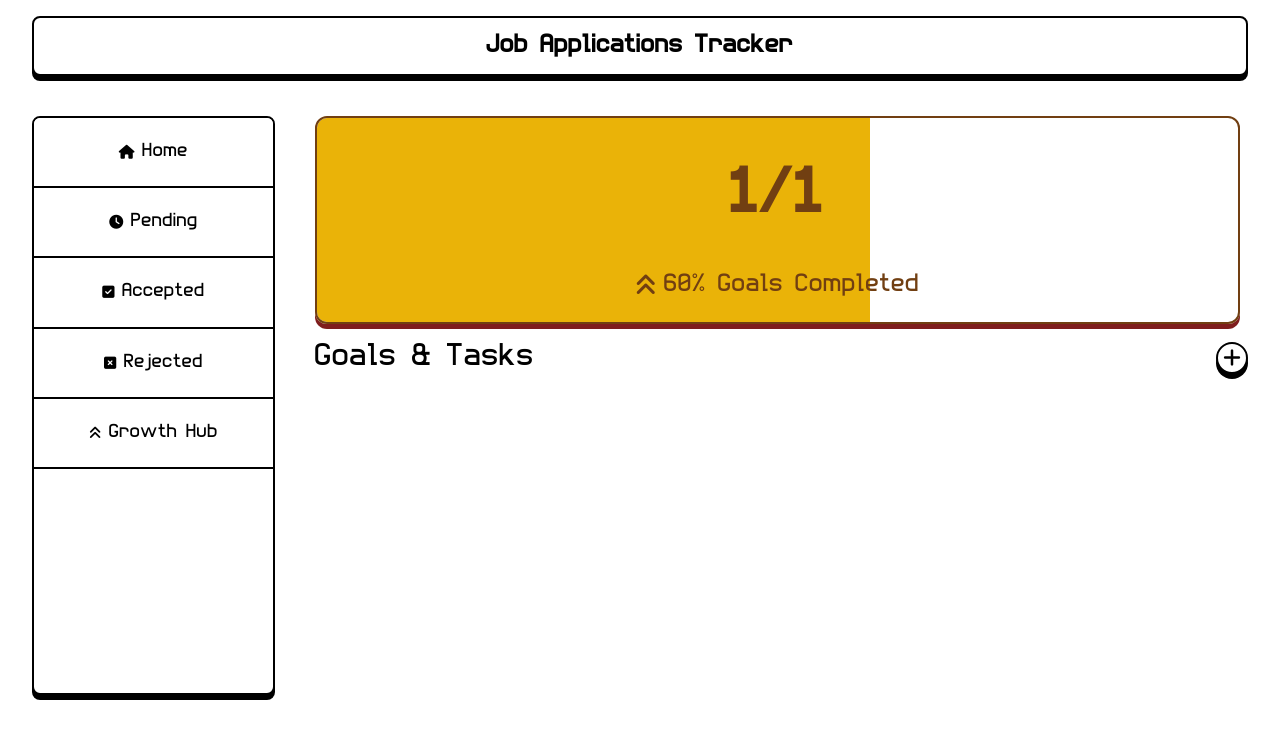
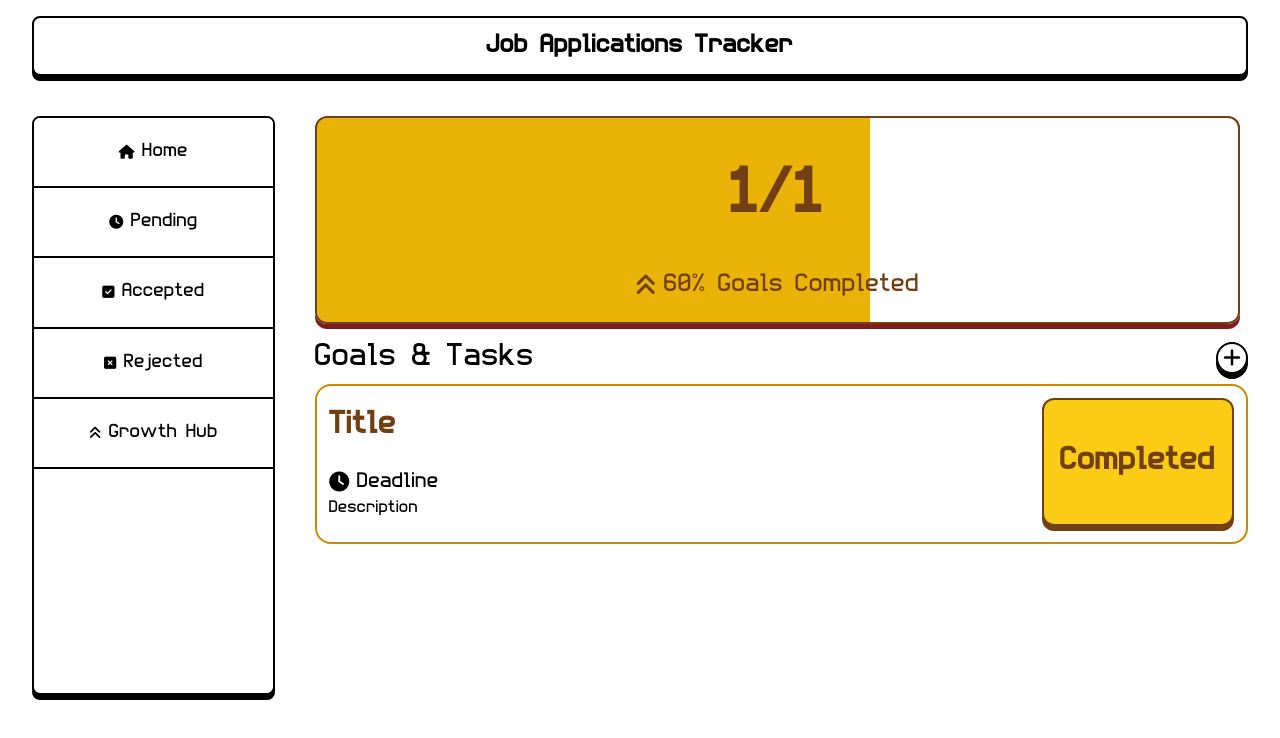
Before and after one commit to EyadMohamed919/job-application-tracker, a React (Create React App) app in the folder frontend/: page / in a window 1280 px wide. Both pictures are taken after a click on the button "Growth Hub". Shown: the top 738 px of the page. Built offline with nearby package versions, Linux system fonts and the light colour scheme; no server answers.

Commit message:
Added goal card placeholder

```diff
--- /dev/null
+++ b/frontend/src/Components/GoalCard.jsx
@@ -0,0 +1,23 @@
+import React from 'react'
+
+function GoalCard() {
+  return (
+    <div className="border-2 p-3 border-solid border-yellow-600 rounded-2xl flex justify-center items-center">
+
+        <div className="min-w-1/3 w-[28%] h-max flex flex-col justify-items-start mr-14">
+            <h3 id="jobTitle" className="text-left text-3xl text-yellow-900 font-bold">Title</h3>
+            <h3 id="companyTitle" className="text-left text-xl mt-6 w-fit flex justify-center items-center"><i className="fa-solid fa-clock w-fit m-auto mr-2"></i>Deadline</h3>
+            <p id="companyDescription" className="text-left">Description</p>
+        </div>
+
+
+
+        <div className="w-48 h-32 mt-0 mb-1  flex flex-col rounded-xl shadow-bottom-yellow text-yellow-900 border-solid border-2 bg-yellow-400 border-yellow-900 m-auto mr-0
+        hover:shadow-none hover:text-white hover:bg-yellow-900 duration-200 transition-all hover:cursor-pointer">
+            <h3 className="h-max text-3xl flex justify-center items-center font-bold m-auto ">Completed</h3>
+        </div>
+    </div>
+  )
+}
+
+export default GoalCard
--- a/frontend/src/Components/Growth.jsx
+++ b/frontend/src/Components/Growth.jsx
@@ -1,33 +1,12 @@
 import React, { useState } from 'react'
+import ProgressBar from './ProgressBar';
+import GoalCard from './GoalCard';
 
 function Growth() {
 
-    const noGoals = 5;
-    const noCompletedGoals = 3;
-    const [progressPercentage, setProgress] = useState(0);
-
-    setTimeout(() => {
-        setProgress(Math.round(noCompletedGoals/noGoals * 100));
-    }, 300);
-
   return (
     <div className="w-[80%] h-max m-auto mt-10 flex flex-col">
-        <div className="max-w-full h-52 m-auto flex">
-        <div className="number-box shadow-bottom-red ml-0 mr-2 relative bg-transparent
-                text-yellow-900 border-yellow-900 w-1/2 overflow-hidden">
-                    <div
-                        className="absolute transition-all duration-300 left-0 top-0 h-full bg-yellow-500 -z-10"
-                        style={{ width: `${progressPercentage}%` }}
-                    />
-
-                <h3 className="h-max pt-7 text-6xl flex justify-center items-center font-bold m-auto">1/1</h3>
-                <h3 className="h-fit w-fit text-2xl flex justify-center items-center m-auto">
-                    <i class="fa-solid w-fit h-fit m-auto mr-2 fa-angles-up"></i>
-                    {progressPercentage}% Goals Completed
-                </h3>
-
-            </div>
-        </div>
+        <ProgressBar/>
 
         <div className="mt-4 mb-2 w-full h-fit flex justify-center items-center">
             <h2 className="page-subtitle">Goals & Tasks</h2>
@@ -41,6 +20,10 @@ function Growth() {
 
 
         </div>
+
+        <div>
+            <GoalCard></GoalCard>
+        </div>
     </div>
   )
 }
--- /dev/null
+++ b/frontend/src/Components/ProgressBar.jsx
@@ -0,0 +1,31 @@
+import React, { useState } from 'react'
+
+function ProgressBar() {
+    const noGoals = 5;
+    const noCompletedGoals = 3;
+    const [progressPercentage, setProgress] = useState(0);
+
+    setTimeout(() => {
+        setProgress(Math.round(noCompletedGoals/noGoals * 100));
+    }, 300);
+    return (
+    <div className="max-w-full h-52 m-auto flex">
+        <div className="number-box shadow-bottom-red ml-0 mr-2 relative bg-transparent
+                text-yellow-900 border-yellow-900 w-1/2 overflow-hidden">
+                    <div
+                        className="absolute transition-all duration-300 left-0 top-0 h-full bg-yellow-500 -z-10"
+                        style={{ width: `${progressPercentage}%` }}
+                    />
+
+                <h3 className="h-max pt-7 text-6xl flex justify-center items-center font-bold m-auto">1/1</h3>
+                <h3 className="h-fit w-fit text-2xl flex justify-center items-center m-auto">
+                    <i class="fa-solid w-fit h-fit m-auto mr-2 fa-angles-up"></i>
+                    {progressPercentage}% Goals Completed
+                </h3>
+
+        </div>
+    </div>
+  )
+}
+
+export default ProgressBar
--- a/frontend/tailwind.config.js
+++ b/frontend/tailwind.config.js
@@ -8,6 +8,7 @@ module.exports = {
       boxShadow:{
         "top-gray": "0px -2px 0px #b0b0b0",
         "bottom-black": "0px 5px 0px black",
+        "bottom-yellow": "0px 5px 0px #713f12",
         "bottom-red": "0px 5px 0px #7f1d1d",
         "bottom-light-red": "0px 5px 0px #ef4444",
         "bottom-gray": "0px 5px 0px #111827",
```
